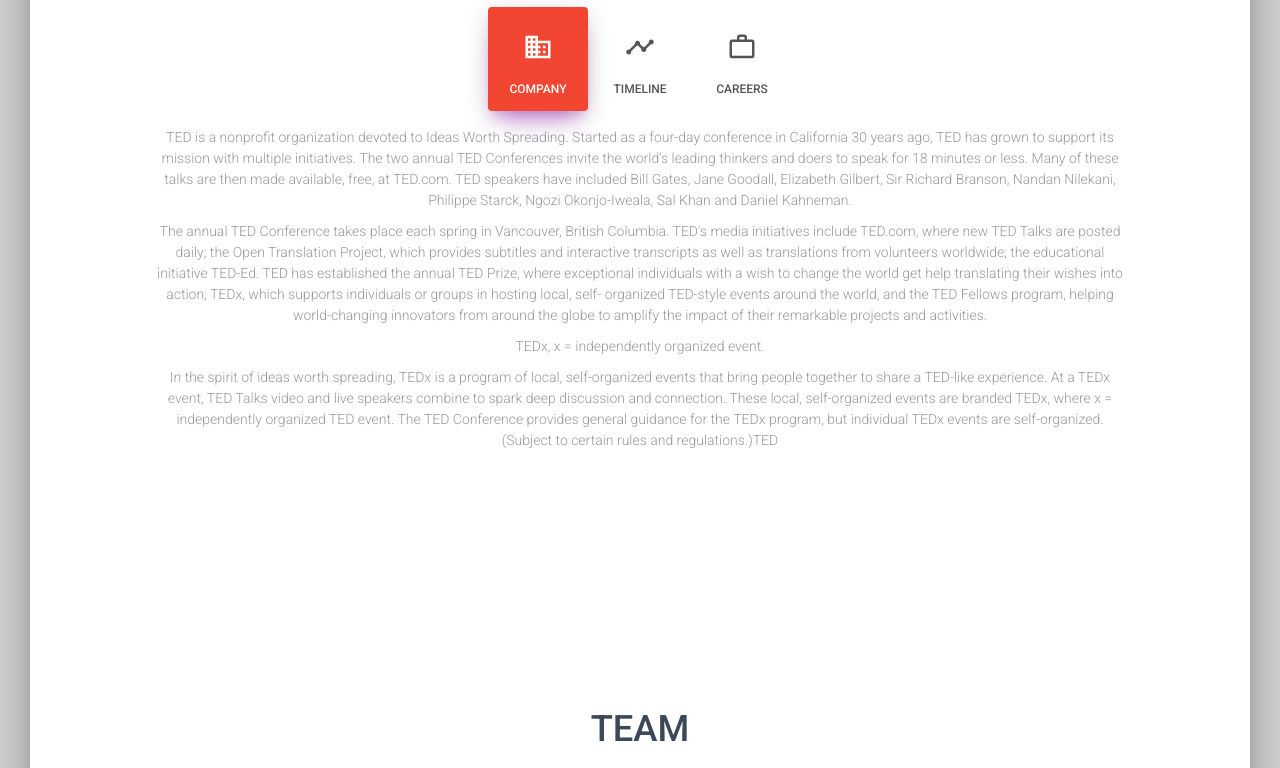
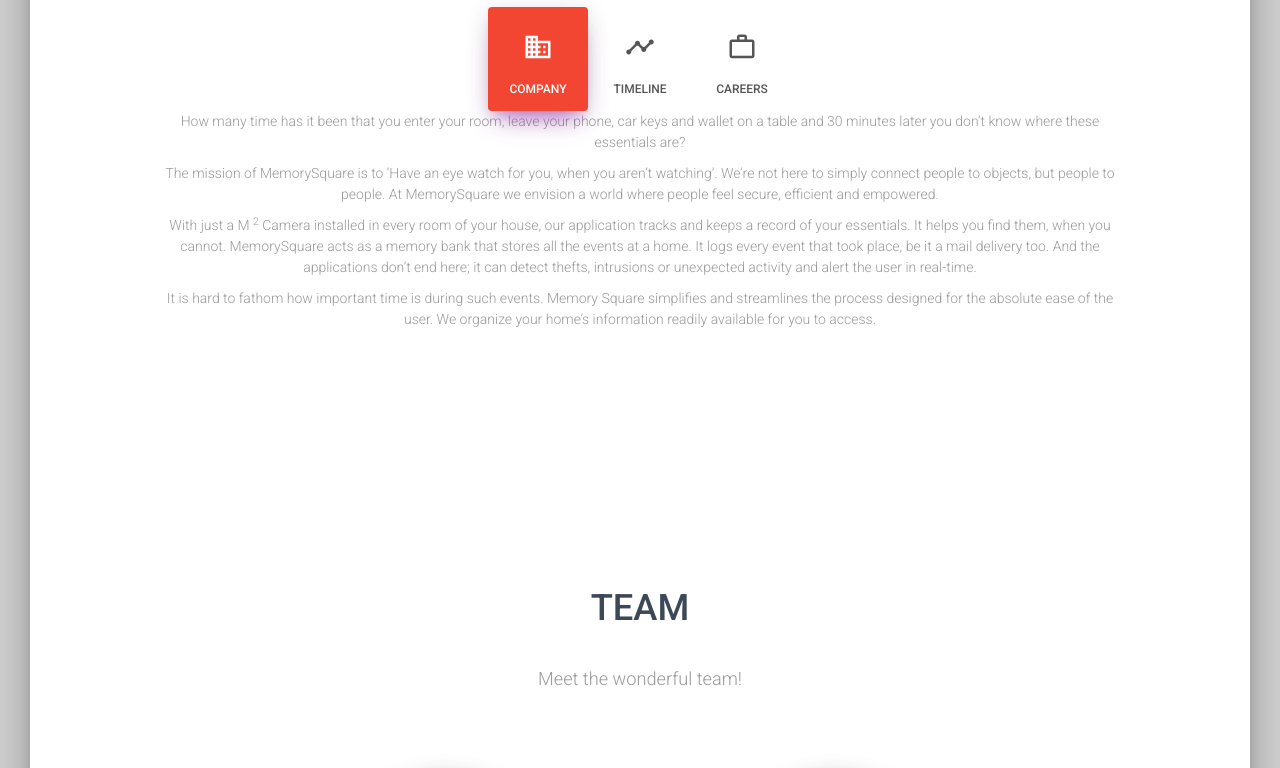
Before and after one commit to abhinavtripathy/Memory-Square, a plain HTML site: page index.html in a window 1280 px wide. Shown: the part 957-1725 px from the top of the page. Drawn offline with nearby package versions, Linux system fonts and the light colour scheme.

Commit message:
back to original

```diff
--- a/index.html
+++ b/index.html
@@ -1,4 +1,5 @@
-<!doctype html>
+
+
 <html lang="en">
 
 <head>
@@ -22,73 +23,54 @@
 	<link href="assets/css/bootstrap.min.css" rel="stylesheet" />
 	<link href="assets/css/material-kit.css" rel="stylesheet" />
 
+
 	<style>
-		html {
-			scroll-behavior: smooth;
-		}
 		.card-signup * {
 			color: #fff !important;
 		}
-
 		::-webkit-input-placeholder {
 			/* Chrome/Opera/Safari */
 			color: #fff !important;
 		}
-
 		::-moz-placeholder {
 			/* Firefox 19+ */
 			color: #fff !important;
 		}
-
 		:-ms-input-placeholder {
 			/* IE 10+ */
 			color: #fff !important;
 		}
-
 		:-moz-placeholder {
 			/* Firefox 18- */
 			color: #fff !important;
 		}
-
 		input::placeholder {
 			color: #fff !important;
 		}
-
 		/* label underline focus color */
-
 		.input-field input[type=text]:focus {
 			border-bottom: 1px solid #fff;
 			box-shadow: 0 1px 0 0 #fff;
 		}
-
 		.btn-white {
 			color: #F57768 !important;
 		}
-
 		.navbar-nav * {
 			color: #fff;
 		}
-
 		@media screen and (max-width:600px) {
 			#gmap_layer,
 			#gmap_canvas {
 				width: 100% !important;
 			}
 		}
-
-
-
 		/* The actual timeline (the vertical ruler) */
-
 		.timeline-timeline {
 			position: relative;
 			max-width: 1200px;
 			margin: 0 auto;
-
 		}
-
 		/* The actual timeline (the vertical ruler) */
-
 		.timeline-timeline::after {
 			content: '';
 			position: absolute;
@@ -99,9 +81,7 @@
 			left: 50%;
 			margin-left: -3px;
 		}
-
 		/* Container around content */
-
 		.timeline-container {
 			padding: 10px 40px;
 			position: relative;
@@ -109,9 +89,7 @@
 			width: 50%;
 			box-sizing: border-box;
 		}
-
 		/* The circles on the timeline */
-
 		.timeline-container::after {
 			content: '';
 			position: absolute;
@@ -124,7 +102,6 @@
 			border-radius: 50%;
 			z-index: 1;
 		}
-
 		.timeline-done::after {
 			content: '';
 			position: absolute;
@@ -136,23 +113,16 @@
 			top: 15px;
 			border-radius: 50%;
 			z-index: 1;
-
 		}
-
 		/* Place the container to the left */
-
 		.timeline-left {
 			left: 0;
 		}
-
 		/* Place the container to the right */
-
 		.timeline-right {
 			left: 50%;
 		}
-
 		/* Add arrows to the left container (pointing right) */
-
 		.timeline-left::before {
 			content: " ";
 			height: 0;
@@ -165,9 +135,7 @@
 			border-width: 10px 0 10px 10px;
 			border-color: transparent transparent transparent #dedede;
 		}
-
 		/* Add arrows to the right container (pointing left) */
-
 		.timeline-right::before {
 			content: " ";
 			height: 0;
@@ -180,40 +148,30 @@
 			border-width: 10px 10px 10px 0;
 			border-color: transparent #dedede transparent transparent;
 		}
-
 		/* Fix the circle for containers on the right side */
-
 		.timeline-right::after {
 			left: -12px;
 		}
-
 		/* The actual content */
-
 		.timeline-content {
 			padding: 20px 30px;
 			background-color: #dedede;
 			position: relative;
 			border-radius: 6px;
 		}
-
-
 		/*
 		/* Media queries - Responsive timeline on screens less than 600px wide*/
-
 		@media screen and (max-width: 600px) {
 			/* Place the timelime to the left */
 			.timeline-timeline::after {
 				left: 31px;
 			}
-
-
 			/* Full-width containers */
 			.timeline-container {
 				width: 100%;
 				padding-left: 70px;
 				padding-right: 25px;
 			}
-
 			/* Make sure that all arrows are pointing leftwards */
 			.timeline-container::before {
 				left: 60px;
@@ -221,29 +179,22 @@
 				border-width: 10px 10px 10px 0;
 				border-color: transparent white transparent transparent;
 			}
-
 			/* Make sure all circles are at the same spot */
 			.timeline-left::after,
 			.timeline-right::after {
 				left: 15px;
 			}
-
 			/* Make all right containers behave like the left ones */
 			.timeline-right {
 				left: 0%;
 			}
 		}
-
 		/* ParticlesJS */
-
 		canvas {
 			display: block;
 			vertical-align: bottom;
 		}
-
-
 		/* ---- stats.js ---- */
-
 		.count-particles {
 			background: #000022;
 			position: absolute;
@@ -259,30 +210,23 @@
 			font-family: Helvetica, Arial, sans-serif;
 			font-weight: bold;
 		}
-
 		.js-count-particles {
 			font-size: 1.1em;
 		}
-
 		#stats,
 		.count-particles {
 			-webkit-user-select: none;
 			margin-top: 5px;
 			margin-left: 5px;
 		}
-
 		#stats {
 			border-radius: 3px 3px 0 0;
 			overflow: hidden;
 		}
-
 		.count-particles {
 			border-radius: 0 0 3px 3px;
 		}
-
-
 		/* ---- particles.js container ---- */
-
 		#particles-js {
 			width: 100%;
 			height: 100%;
@@ -300,7 +244,7 @@
 	<nav class="navbar navbar-transparent navbar-absolute">
 		<div class="container">
 			<!-- Brand and toggle get grouped for better mobile display -->
-			<div class="navbar-header">
+			<!-- <div class="navbar-header">
 				<button type="button" class="navbar-toggle" data-toggle="collapse" data-target="#navigation-example">
 					<span class="sr-only">Toggle navigation</span>
 					<span class="icon-bar"></span>
@@ -312,8 +256,7 @@
 						<strong>TED</strong>
 					</font>
 				</a>
-
-			</div>
+			</div> -->
 
 			<div class="collapse navbar-collapse" id="navigation-example">
 				<ul class="nav navbar-nav navbar-right">
@@ -354,7 +297,7 @@
 		<!-- Particles.js -->
 
 
-		<div class="header header-filter" style="background-image: url('assets/img/landing7.jpg');">
+		<div class="header header-filter" style="background-image: url('assets/img/landing4.jpg');">
 			<div class="container">
 				<div class="row">
 					<div class="col-md-6">
@@ -366,7 +309,7 @@
 							<br />
 							<form action="" method="post" id="maillist">
 								<div class="form-group label-floating">
-									<label class="control-label">Your Email</label>
+									<label class="control-label">Enter your email to receive updates</label>
 									<input type="email" class="form-control" name="sub_email" id="maillist_email">
 								</div>
 								<input class="btn btn-danger btn-raised btn-lg" type="submit" value="Subscribe" />
@@ -426,32 +369,23 @@
 										<div class="tab-content gallery">
 											<div class="tab-pane active" id="studio">
 												<div class="row">
-													<p>
-														<p class="description">TED is a nonprofit organization devoted to Ideas Worth Spreading. Started as a four-day conference in California
-															30 years ago, TED has grown to support its mission with multiple initiatives. The two annual TED Conferences
-															invite the world's leading thinkers and doers to speak for 18 minutes or less. Many of these talks are then
-															made available, free, at TED.com. TED speakers have included Bill Gates, Jane Goodall, Elizabeth Gilbert,
-															Sir Richard Branson, Nandan Nilekani, Philippe Starck, Ngozi Okonjo-Iweala, Sal Khan and Daniel Kahneman.</p>
-														<p class="description">The annual TED Conference takes place each spring in Vancouver, British Columbia. TED's media initiatives include
-															TED.com, where new TED Talks are posted daily; the Open Translation Project, which provides subtitles and
-															interactive transcripts as well as translations from volunteers worldwide; the educational initiative TED-Ed.
-															TED has established the annual TED Prize, where exceptional individuals with a wish to change the world get
-															help translating their wishes into action; TEDx, which supports individuals or groups in hosting local, self-
-															organized TED-style events around the world, and the TED Fellows program, helping world-changing innovators
-															from around the globe to amplify the impact of their remarkable projects and activities. </p>
 
-														<p>
-															<p class="description">TEDx, x = independently organized event.</p>
-															<p class="description">In the spirit of ideas worth spreading, TEDx is a program of local, self-organized events that bring people
-																together to share a TED-like experience. At a TEDx event, TED Talks video and live speakers combine to spark
-																deep discussion and connection. These local, self-organized events are branded TEDx, where x = independently
-																organized TED event. The TED Conference provides general guidance for the TEDx program, but individual TEDx
-																events are self-organized. (Subject to certain rules and regulations.)TED </p>
+													<p class="description">How many time has it been that you enter your room, leave your phone, car keys and wallet on a table and 30
+														minutes later you don’t know where these essentials are? </p>
 
+													<p class="description">The mission of MemorySquare is to ‘Have an eye watch for you, when you aren’t watching’. We’re not here to simply
+														connect people to objects, but people to people. At MemorySquare we envision a world where people feel secure,
+														efficient and empowered. </p>
 
+													<p class="description">With just a M
+														<sup>2</sup> Camera installed in every room of your house, our application tracks and keeps a record of your essentials.
+														It helps you find them, when you cannot. MemorySquare acts as a memory bank that stores all the events at a
+														home. It logs every event that took place, be it a mail delivery too. And the applications don’t end here;
+														it can detect thefts, intrusions or unexpected activity and alert the user in real-time.</p>
 
-
-
+													<p class="description">It is hard to fathom how important time is during such events. Memory Square simplifies and streamlines the
+														process designed for the absolute ease of the user. We organize your home’s information readily available for
+														you to access.</p>
 
 												</div>
 											</div>
@@ -527,7 +461,7 @@
 												<div class="row">
 
 													<div class="col-md-8 col-md-offset-2">
-														<h3 class="text-center title" id="contact">Interested in working with us?</h2>
+														<h3 class="text-center title" id="contact">We're Hiring</h2>
 															<form class="contact-form" action="" method="post" id="contactform">
 																<div class="row">
 																	<div class="col-md-6">
@@ -556,8 +490,15 @@
 																</div>
 
 																<div class="form-group label-floating" style="text-align: left">
-																	<label class="control-label">Your Message</label>
+																	<label class="control-label">Why do you want to join us?</label>
 																	<textarea class="form-control" rows="4" name="cf_message" id="cf_message"></textarea>
+																</div>
+
+																<div class="label-floating" style="text-align: left">
+																	<br>
+																		<label>Upload a resume</label>
+																		<input type="file" name="pic" accept=".pdf">
+																		<br>
 																	</div>
 
 																<div class="row">
@@ -577,7 +518,6 @@
 														function success() {
 															var x = document.getElementById("success");
 															x.style.display = "block";
-
 															/*if (x.style.display === "none") {
 														x.style.display = "block";
 														}
@@ -591,33 +531,25 @@
 													<p>
 														<h4 class="title"> Trishul Raja</h4>
 														<h6>Even Manager, Co-Organizer</h6>
-
 														<p class="description">An avid reader and cinephile, Trishul is dedicated to social service and teaching. As a voluntary teacher for
 															4 years at an underprivileged orphanage, he knows the value of passing on knowledge and the importance of
 															motivation, leading him to organize the TEDx conference. </p>
-
 														<p>
 															<p>
-
-
 																<img src="assets/img/vedaant.jpg" alt="Thumbnail Image" class="img-raised img-circle" width=180px>
 																<p>
 																	<h4 class="title"> Vedaant Jain</h4>
 																	<h6> Executive Producer, Co-Organizer</h6>
-
 																	<p class="description">An aspiring Investment Banker, Vedaant is a high school senior at Greenwood High International School. His
 																		interests vary from trading in the stock market to playing sports like Cricket and Squash regularly. Being
 																		a part of the student council and an avid follower of TED talks lead him to co-organise the event for his
 																		school.
-
 																		<p>
 																			<p>
-
 																				<img src="assets/img/rohan.jpg" alt="Thumbnail Image" class="img-raised img-circle" width=180px>
 																				<p>
 																					<h4 class="title"> Rohan Shankar</h4>
 																					<h6>Sponsorship and Budget Manager, Co-Organizer</h6>
-
 																					<p class="description">Rohan Shankar is an aspiring high-school senior from Greenwood High International School, Bangalore.
 																						An avid interest in debate and public speaking drew him towards the TEDx platform. His favorite TED
 																						talk is "How to escape education's death valley" by Sir Ken Robinson. Some of his other interests include
@@ -651,7 +583,6 @@
    <style>#gmap_canvas img{max-width:none!important;background:none!important}</style>
 </div>
 <script type='text/javascript'>function init_map(){var myOptions = {zoom:15,center:new google.maps.LatLng(12.899894500000054,77.75184935895997),mapTypeId: google.maps.MapTypeId.ROADMAP};map = new google.maps.Map(document.getElementById('gmap_canvas'), myOptions);marker = new google.maps.Marker({map: map,position: new google.maps.LatLng(12.899894500000054,77.75184935895997)});infowindow = new google.maps.InfoWindow({content:'<strong>Greenwood High International School</strong><br>No.8-14, Chikkawadayarapura, Near Heggondahalli, Gunjur Post, Varthur Sarjapur Road Hegondanahalli Bengaluru, Karnataka 560087<br>'});google.maps.event.addListener(marker, 'click', function(){infowindow.open(map,marker);});infowindow.open(map,marker);}google.maps.event.addDomListener(window, 'load', init_map);</script>
-
 </center>
 -->
 
@@ -743,7 +674,6 @@
 									<a href="" class="btn btn-simple btn-just-icon"><i class="fa fa-linkedin"></i></a>
 			                    </div>
 			                </div>
-
 <div class="col-md-2"></div>
 <div class="col-md-4">
 			                    <div class="team-player">
@@ -756,7 +686,6 @@
 									<a href="" class="btn btn-simple btn-just-icon"><i class="fa fa-linkedin"></i></a>
 			                    </div>
 			                </div>
-
 		<div class="col-md-4">
 			                    <div class="team-player">
 			                        <img src="assets/img/astro.jpg" alt="Thumbnail Image" class="img-raised img-circle">
@@ -789,25 +718,18 @@
 	                    <div class="col-md-12 ">
 	                        <h2 class="text-center title" id="register">REGISTER</h2>
 		<h4 class="text-center description">The event is open to high school students only.</h4>
-
-
-
 		<div class="container">
 				<div class="row">
 					<div class="col-md-8 col-md-offset-2 col-sm-10 col-sm-offset-1">
 						<div class="card card-signup">
 							<form class="form" method="post" action="" id="regform">
-
-
 								<div class="content">
-
 									<div class="input-group">
 										<span class="input-group-addon">
 											<i class="material-icons">face</i>
 										</span>
 										<input type="text" class="form-control" placeholder="Your Name" id="reg_name">
 									</div>
-
 									<div class="input-group">
 										<span class="input-group-addon">
 											<i class="material-icons">email</i>
@@ -826,10 +748,6 @@
 										</span>
 										<input type="text" class="form-control" placeholder="Your School" id="reg_school">
 									</div>
-
-
-
-
 								</div>
 								<div class="footer text-center">
 									<button class="btn btn-white btn-lg" type="submit">Register</button>
@@ -838,17 +756,9 @@
 						</div>
 					</div>
 				</div>
-
-
-
-
-
-
-	                </div>
-
 	                </div>
 	            </div>
-
+	        </div>
 		</div>
 -->
 
@@ -894,7 +804,12 @@
 										function contact_success() {
 											var y = document.getElementById("contact_success");
 											y.style.display = "block";
-
+											/*if (x.style.display === "none") {
+												x.style.display = "block";
+											}
+											else {
+											x.style.display = "none";
+										} */
 										}
 									</script>
 
@@ -913,7 +828,7 @@
 				</div>
 
 			</div>
-
+		</div>
 
 		<footer class="footer">
 			<div class="container">
@@ -960,10 +875,8 @@
 		//Succes message for forms
 		var x = document.getElementById("success");
 		x.style.display = "none";
-
 		var y = document.getElementById("contact_success");
 		y.style.display = "none"
-
 		$("#contactus").submit(function () {
 			var name = $("#contact_name").val();
 			var email = $("#contact_email").val();
@@ -977,21 +890,17 @@
 			else if (message.length < 3) {
 				alert("Enter Message");
 			}
-
 			else {
 				$.ajax({
 					url: 'https://script.google.com/macros/s/AKfycbxHo2hSYeVTLCVgMU-7ZCNU8mq17Ce6cIKxBtC-FA/exec',
 					method: "POST",
 					data: { "name": name, "email": email, "message": message },
 					success: function (response) {
-
 						if (response.result == "success") {
-
 						}
 						else {
 							alert("Failed to register! Please try again!");
 						}
-
 					},
 					error: function (response) {
 						alert("Error Occured! Please try again!");
@@ -1001,13 +910,10 @@
 			return false;
 		});
 		$("#contactform").submit(function () {
-
-
 			var name = $("#cf_name").val();
 			var email = $("#cf_email").val();
 			var message = $("#cf_message").val();
 			var role = document.getElementById("cf_role").value;
-
 			if (name.length < 3) {
 				alert("Enter Name");
 			}
@@ -1023,16 +929,12 @@
 					method: "POST",
 					data: { "name": name, "email": email, "message": message, "role": role },
 					success: function (response) {
-
 						if (response.result == "success") {
-
 							x.style.display = "block";
-
 						}
 						else {
 							alert("Failed to send message! Please try again!");
 						}
-
 					},
 					error: function (response) {
 						alert("Error Occured! Please try again!");
@@ -1041,11 +943,8 @@
 			}
 			return false;
 		});
-
 		$("#maillist").submit(function () {
-
 			var email = $("#maillist_email").val();
-
 			if (email.length < 3) {
 				alert("Enter Email");
 			}
@@ -1055,16 +954,11 @@
 					method: "POST",
 					data: { "email": email },
 					success: function (response) {
-
 						if (response.result == "success") {
-
-
-
 						}
 						else {
 							alert("Failed to send message! Please try again!");
 						}
-
 					},
 					error: function (response) {
 						alert("Error Occured! Please try again!");
```
Lines whose indentation alone changed are shown as unchanged.
